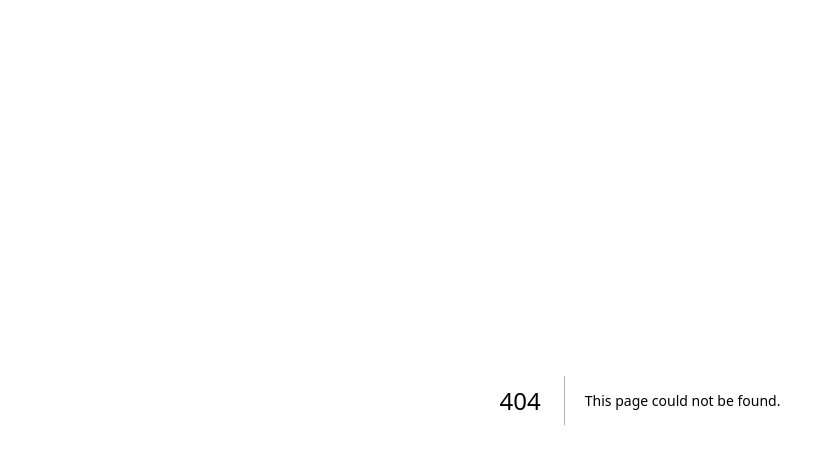
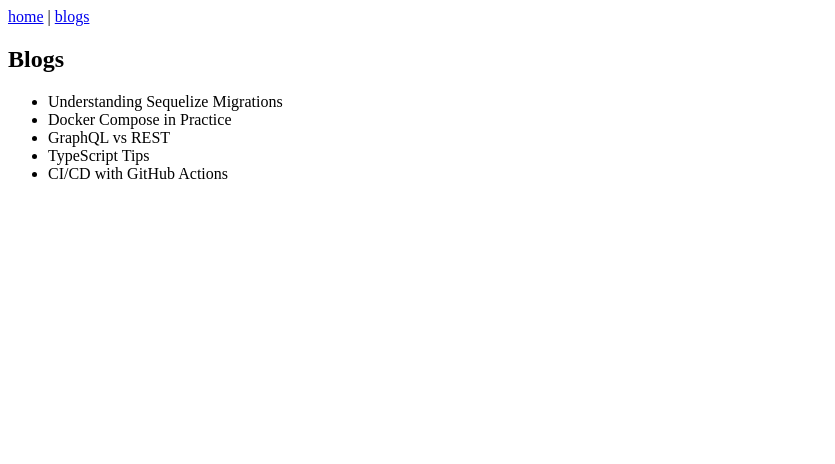
Before and after one commit to garghg/fs-nextjs, a Next.js app: page /blogs in a window 1280 px wide. Before the commit this address had no page. Shown: the top 464 px of the page, without its empty margins (0-835 px from the left). Built offline with nearby package versions, Linux system fonts and the light colour scheme.

Commit message:
finished ex-14.1

```diff
--- /dev/null
+++ b/app/app/services/blogs.ts
@@ -0,0 +1,42 @@
+const blogs = [
+  {
+    id: 1,
+    title: 'Understanding Sequelize Migrations',
+    author: 'Bruce Wayne',
+    url: 'https://example.com/sequelize-migrations',
+    likes: 12,
+  },
+  {
+    id: 2,
+    title: 'Docker Compose in Practice',
+    author: 'Jane Doe',
+    url: 'https://example.com/docker-compose',
+    likes: 7,
+  },
+  {
+    id: 3,
+    title: 'GraphQL vs REST',
+    author: 'Bob Smith',
+    url: 'https://example.com/graphql-vs-rest',
+    likes: 23,
+  },
+  {
+    id: 4,
+    title: 'TypeScript Tips',
+    author: 'Jane Doe',
+    url: 'https://example.com/ts-tips',
+    likes: 5,
+  },
+  {
+    id: 5,
+    title: 'CI/CD with GitHub Actions',
+    author: 'Clark Kent',
+    url: 'https://example.com/ci-cd',
+    likes: 15,
+  },
+]
+
+
+export const getBlogs = () => {
+    return blogs;
+}
--- /dev/null
+++ b/app/blogs/page.tsx
@@ -0,0 +1,17 @@
+import { getBlogs } from "../app/services/blogs"
+
+const Blogs = () => {
+    const blogs = getBlogs()
+    return (
+        <div>
+            <h2>Blogs</h2>
+            <ul>
+            {blogs.map(b => (
+                <li key={b.id}>{b.title}</li>
+            ))}
+            </ul>
+        </div>
+    )
+}
+
+export default Blogs
--- a/app/layout.tsx
+++ b/app/layout.tsx
@@ -1,33 +1,20 @@
-import type { Metadata } from "next";
-import { Geist, Geist_Mono } from "next/font/google";
-import "./globals.css";
-
-const geistSans = Geist({
-  variable: "--font-geist-sans",
-  subsets: ["latin"],
-});
-
-const geistMono = Geist_Mono({
-  variable: "--font-geist-mono",
-  subsets: ["latin"],
-});
-
-export const metadata: Metadata = {
-  title: "Create Next App",
-  description: "Generated by create next app",
-};
+import Link from "next/link";
 
 export default function RootLayout({
   children,
-}: Readonly<{
+}: {
   children: React.ReactNode;
-}>) {
+}) {
   return (
-    <html
-      lang="en"
-      className={`${geistSans.variable} ${geistMono.variable} h-full antialiased`}
-    >
-      <body className="min-h-full flex flex-col">{children}</body>
+    <html>
+      <body>
+        <nav>
+          <Link href="/">home</Link>
+          {" | "}
+          <Link href='/blogs'>blogs</Link>
+        </nav>
+        {children}
+      </body>
     </html>
   );
 }
--- a/app/page.tsx
+++ b/app/page.tsx
@@ -1,65 +1,10 @@
-import Image from "next/image";
+const Home = () => {
+  return (
+    <div>
+      <h1>Blogs App</h1>
+      blogs coming soon
+    </div>
+  )
+}
 
-export default function Home() {
-  return (
-    <div className="flex flex-col flex-1 items-center justify-center bg-zinc-50 font-sans dark:bg-black">
-      <main className="flex flex-1 w-full max-w-3xl flex-col items-center justify-between py-32 px-16 bg-white dark:bg-black sm:items-start">
-        <Image
-          className="dark:invert"
-          src="/next.svg"
-          alt="Next.js logo"
-          width={100}
-          height={20}
-          priority
-        />
-        <div className="flex flex-col items-center gap-6 text-center sm:items-start sm:text-left">
-          <h1 className="max-w-xs text-3xl font-semibold leading-10 tracking-tight text-black dark:text-zinc-50">
-            To get started, edit the page.tsx file.
-          </h1>
-          <p className="max-w-md text-lg leading-8 text-zinc-600 dark:text-zinc-400">
-            Looking for a starting point or more instructions? Head over to{" "}
-            <a
-              href="https://vercel.com/templates?framework=next.js&utm_source=create-next-app&utm_medium=appdir-template-tw&utm_campaign=create-next-app"
-              className="font-medium text-zinc-950 dark:text-zinc-50"
-            >
-              Templates
-            </a>{" "}
-            or the{" "}
-            <a
-              href="https://nextjs.org/learn?utm_source=create-next-app&utm_medium=appdir-template-tw&utm_campaign=create-next-app"
-              className="font-medium text-zinc-950 dark:text-zinc-50"
-            >
-              Learning
-            </a>{" "}
-            center.
-          </p>
-        </div>
-        <div className="flex flex-col gap-4 text-base font-medium sm:flex-row">
-          <a
-            className="flex h-12 w-full items-center justify-center gap-2 rounded-full bg-foreground px-5 text-background transition-colors hover:bg-[#383838] dark:hover:bg-[#ccc] md:w-[158px]"
-            href="https://vercel.com/new?utm_source=create-next-app&utm_medium=appdir-template-tw&utm_campaign=create-next-app"
-            target="_blank"
-            rel="noopener noreferrer"
-          >
-            <Image
-              className="dark:invert"
-              src="/vercel.svg"
-              alt="Vercel logomark"
-              width={16}
-              height={16}
-            />
-            Deploy Now
-          </a>
-          <a
-            className="flex h-12 w-full items-center justify-center rounded-full border border-solid border-black/[.08] px-5 transition-colors hover:border-transparent hover:bg-black/[.04] dark:border-white/[.145] dark:hover:bg-[#1a1a1a] md:w-[158px]"
-            href="https://nextjs.org/docs?utm_source=create-next-app&utm_medium=appdir-template-tw&utm_campaign=create-next-app"
-            target="_blank"
-            rel="noopener noreferrer"
-          >
-            Documentation
-          </a>
-        </div>
-      </main>
-    </div>
-  );
-}
+export default Home
```
Also changed, not shown: 1 other file (tests, documents, lock files or other folders).
